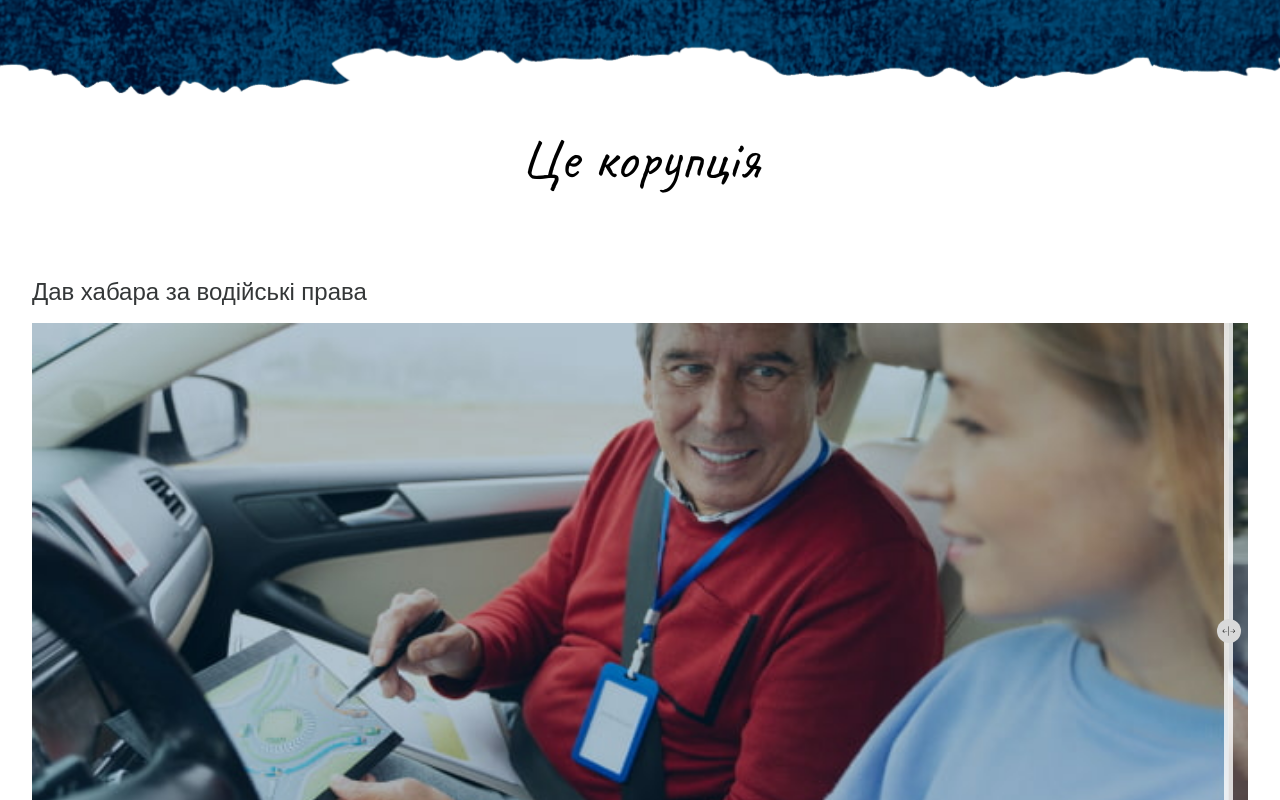
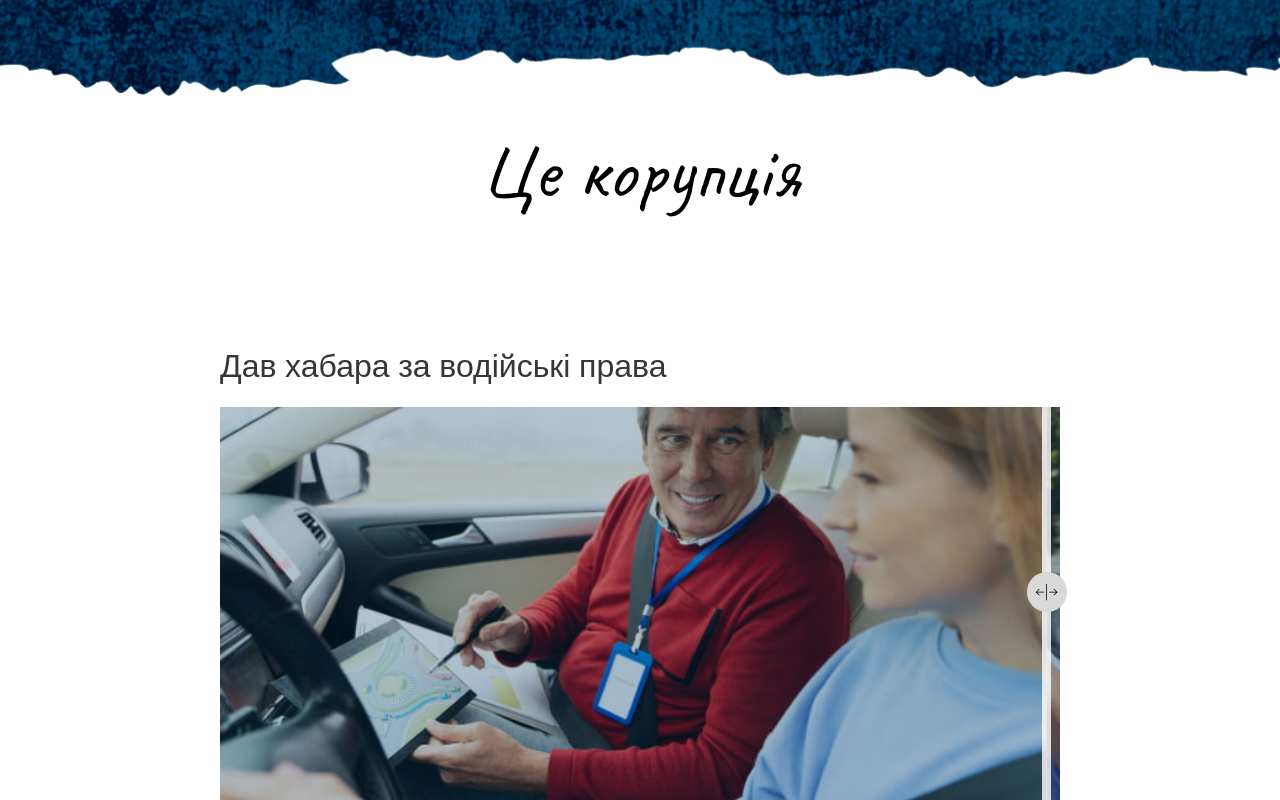
Before and after one commit to baza-trainee/antiCorruption, a React (Vite) app: page / in a window 1280 px wide. Shown: the part 680-1480 px from the top of the page. Built offline with nearby package versions, Linux system fonts and the light colour scheme.

Commit message:
adding width to corruption section

```diff
--- a/src/components/Corruption/corruption.scss
+++ b/src/components/Corruption/corruption.scss
@@ -8,14 +8,14 @@
   font-weight: 500;
   line-height: normal;
 
-  @media screen and (min-width: $max-width-tablet) {
+  @media screen and (min-width: $tablet-width) {
     width: $tablet-width;
     font-size: $md;
     font-weight: 400;
     line-height: 1.3;
   }
 
-  @media screen and (min-width: $max-width-desktop) {
+  @media screen and (min-width: $desktop-width) {
     width: 825px;
     font-size: $lg;
     font-weight: 400;
@@ -28,12 +28,20 @@
 }
 
 .corruption-case__item {
+  display: flex;
   position: relative;
   max-width: 100%;
 
   user-select: none;
   -moz-user-select: none;
   -webkit-user-select: none;
+  @media screen and (min-width: $tablet-width) {
+      max-width: $tablet-width;
+  }
+
+  @media screen and (min-width: $desktop-width) {
+  max-width: $desktop-width;
+}
 
   &--cause {
     position: absolute;
@@ -43,12 +51,19 @@
   }
 
    &--consequences {
+    display: flex;
+    flex-direction: column;
     min-height: 246px;
     background-color: $white;
     pointer-events: none;
 
-    @media screen and (min-width: $max-width-tablet) {
+    @media screen and (min-width: $tablet-width) {
       min-height: 414px;
+      max-width: 100%;
+    }
+
+    @media screen and (min-width: $desktop-width) {
+          min-width: 840px;
     }
   }
 
@@ -60,11 +75,11 @@
     height: 63px;
     @include flex(flex-end, start, row);
 
-    @media screen and (min-width: $max-width-tablet) {
+    @media screen and (min-width: $tablet-width) {
       height: 80px;
     }
 
-    @media screen and (min-width:$max-width-desktop) {
+    @media screen and (min-width: $desktop-width) {
       height: 86px;
     }
 }
@@ -76,22 +91,31 @@
 }
 
 .item--consequences{
+  display: flex;
+  flex-direction: column;
+
+  @media screen and (min-width:$tablet-width) {
+    max-width: $tablet-width;
+        }
+
+  @media screen and (min-width: $desktop-width) {
+    min-width: 840px;
+        }
 
   &__text-box {
     height: 63px;
     @include flex(flex-end, end, row);
 
-    @media screen and (min-width: $max-width-tablet) {
+    @media screen and (min-width: $tablet-width) {
       height: 80px;
     }
 
-    @media screen and (min-width:$max-width-desktop) {
+    @media screen and (min-width: $desktop-width) {
       height: 86px;
     }
 }
 
   &__text {
-
     @include text;
     @include flex(end, end, row);
     text-align: end;
@@ -102,19 +126,21 @@
 
   &__image {
   display: flex;
-  min-width: 100%;
+  max-width: 100%;
 
   height: auto;
   margin-top: 8px;
   pointer-events: none;
 
-  @media screen and (min-width: $max-width-tablet) {
+  @media screen and (min-width: $tablet-width) {
     margin-top: 15px;
+    min-width:100%;
 
   }
 
-  @media screen and (min-width:$max-width-desktop) {
+  @media screen and (min-width: $desktop-width) {
     margin-top: 20px;
+    max-width: 840px;
   }
 }
 
@@ -142,7 +168,7 @@
     margin-left: -3px;
     background-color: rgba(255, 255, 255, 0.8);
 
-    @media screen and (min-width: $max-width-tablet) {
+    @media screen and (min-width: $tablet-width) {
       width: 9px;
       margin-left: -4.5px;
 
@@ -163,12 +189,12 @@
     border-radius: 50px;
     background-color: #d9d9d9;
 
-    @media screen and (min-width: $max-width-tablet) {
+    @media screen and (min-width: $tablet-width) {
       bottom: 40%;
 
     }
 
-    @media screen and (min-width: $max-width-desktop) {
+    @media screen and (min-width: $desktop-width) {
       height: 40px;
       width: 40px;
       margin-left: -20px;
@@ -180,12 +206,12 @@
     width: 12px;
     pointer-events: none;
 
-    @media screen and (min-width: $max-width-tablet) {
+    @media screen and (min-width: $tablet-width) {
       height: 14px;
       width: 14px;
     }
 
-    @media screen and (min-width: $max-width-desktop) {
+    @media screen and (min-width: $desktop-width) {
       height: 24px;
       width: 24px;
     }
--- a/src/components/CorruptionContainer/CorruptionContainer.jsx
+++ b/src/components/CorruptionContainer/CorruptionContainer.jsx
@@ -6,6 +6,7 @@ const CorruptionContainer = () => {
   return (
     <section id='home'>
       <div className='corruption-case'>
+        <div className='corruption-case__container'>
           <h2 className='corruption-case__title'>Це корупція</h2>
           <ul className='corruption-case__list'>
             {corruptionCases.map(
@@ -49,6 +50,7 @@ const CorruptionContainer = () => {
             )}
           </ul>
         </div>
+      </div>
     </section>
   );
 };
--- a/src/components/CorruptionContainer/corruptionContainer.scss
+++ b/src/components/CorruptionContainer/corruptionContainer.scss
@@ -1,18 +1,43 @@
 @import '../../styles/variables';
 @import '../../styles/mixin';
+@import '../../styles//styles.scss';
 
 
 
 .corruption-case{
-    padding: 0 $s;
+  margin: 0 auto;
+    width: 100%;
 
-    @media screen and (min-width: $max-width-tablet) {
+    @media (min-width: $mobile-width) {
+      max-width: $max-width-mobile;
+    }
+
+    @media (min-width: $tablet-width) {
+      max-width: $max-width-tablet;
+    }
+
+    @media (min-width: $desktop-width) {
+      max-width: $max-width-desktop;
+
+    }
+
+    &__container{
+      display: flex;
+      flex-direction: column;
+      justify-content: center;
+      margin: 0 auto;
+      padding: 0 $s;
+
+   @media screen and (min-width: $tablet-width) {
       padding: 0 $lg;
 }
 
-    @media screen and (min-width: $max-width-desktop) {
+    @media screen and (min-width: $desktop-width) {
+      max-width: $desktop-width;
       padding: 0 150px;
     }
+  }
+
 
     &__title {
       font-family: Caveat;
@@ -22,7 +47,7 @@
       color: #000;
       line-height: normal;
 
-      @media screen and (min-width: $max-width-tablet) {
+      @media screen and (min-width: $tablet-width) {
         font-size: 72px;
         text-align: left;
       }
@@ -32,29 +57,33 @@
         text-align: center;
       }
 
-      @media screen and (min-width: $max-width-desktop) {
+      @media screen and (min-width: $desktop-width) {
         font-size: 80px;
         text-align: center;
       }
     }
 
     &__list {
-      @include grid(1fr, $lg);
+      display: flex;
+      flex-direction: column;
+      row-gap:$lg;
       margin-top: $lg;
 
-      @media screen and (min-width: $max-width-tablet) {
-        @include grid(1fr, 64px);
+      @media screen and (min-width: $tablet-width) {
         margin-top: 64px;
+        max-width:$tablet-width;
+        row-gap:64px;
       }
 
       @media screen and (min-width: 844px) and (orientation:landscape) {
-        @include grid(1fr, $lg);
         margin-top: $lg;
+        row-gap:$lg
       }
 
-      @media screen and (min-width: $max-width-desktop) {
-        @include grid(1fr, $xl);
+      @media screen and (min-width: $desktop-width) {
         margin-top: $xl;
+        max-width: 1140px;
+        row-gap:$xl;
       }
     }
 }
```
Lines whose indentation alone changed are shown as unchanged.
